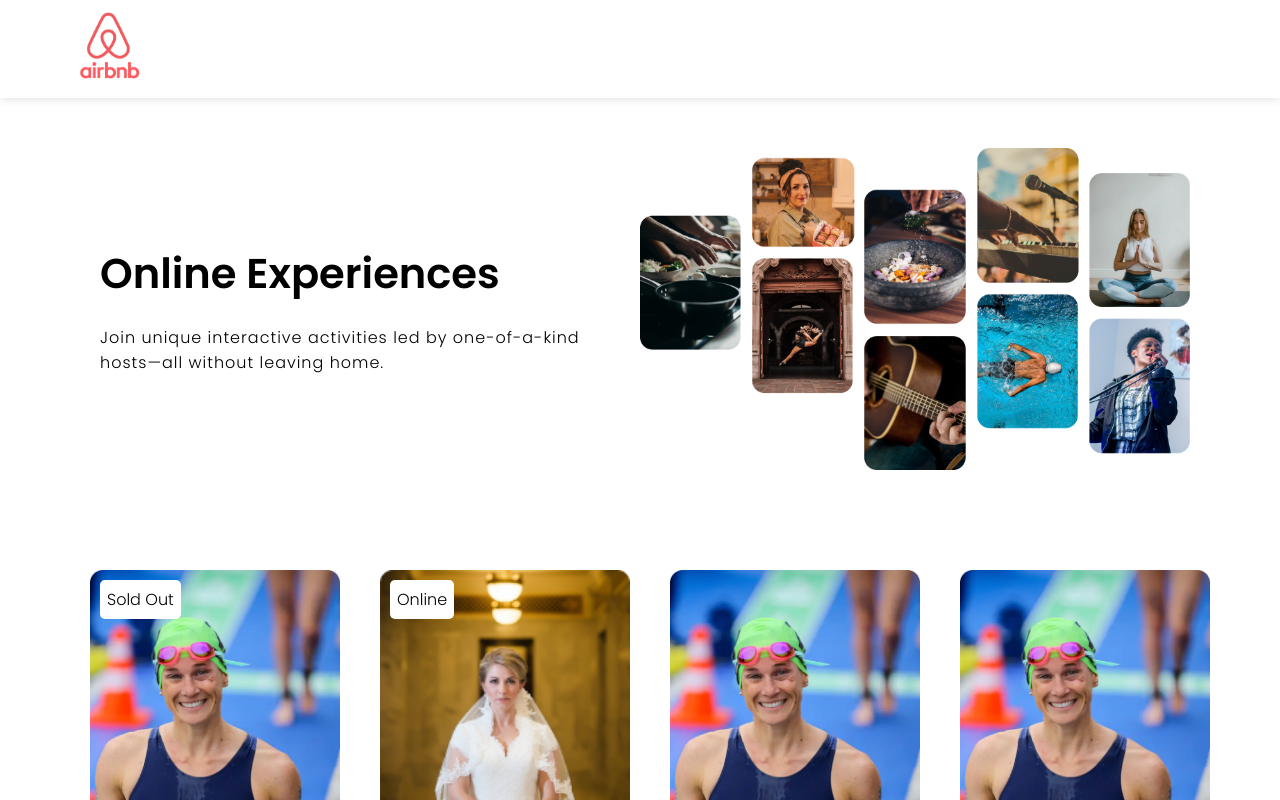
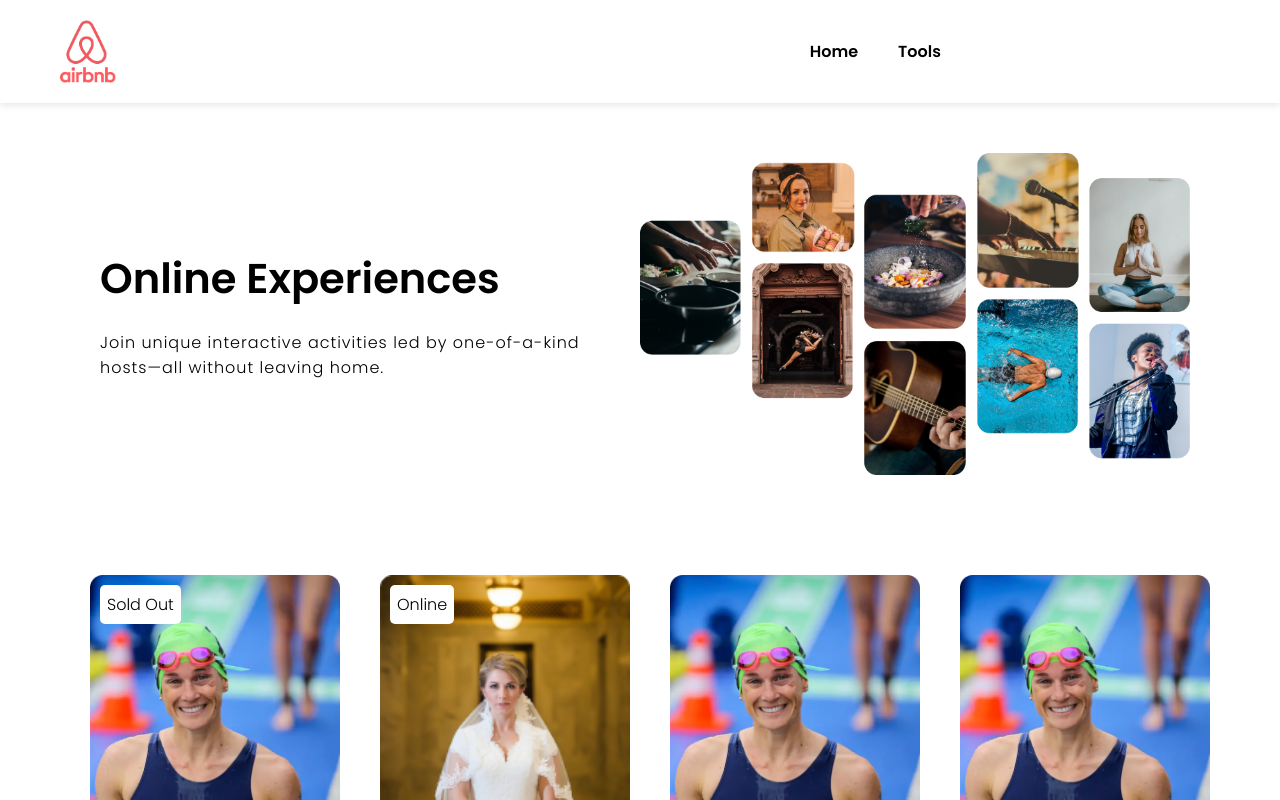
Before and after one commit to Shayan-git-tech/Scrimba-Airbnb-Clone, a React (Create React App) app: page / in a window 1280 px wide. Shown: the top 800 px of the page. Built offline with nearby package versions, Linux system fonts and the light colour scheme.

Commit message:
Added Meme Generator Component and make API Call

```diff
--- a/package.json
+++ b/package.json
@@ -2,7 +2,6 @@
   "name": "scrimba-airbnb-clone",
   "version": "0.1.0",
   "homepage": "https://shayan-git-tech.github.io/Scrimba-Airbnb-Clone/",
-
   "private": true,
   "dependencies": {
     "@fortawesome/free-solid-svg-icons": "^6.6.0",
@@ -12,9 +11,9 @@
     "@testing-library/user-event": "^13.5.0",
     "react": "^18.3.1",
     "react-dom": "^18.3.1",
+    "react-router-dom": "^6.27.0",
     "react-scripts": "5.0.1",
     "web-vitals": "^2.1.4"
-
   },
   "scripts": {
     "start": "react-scripts start",
@@ -22,7 +21,7 @@
     "test": "react-scripts test",
     "eject": "react-scripts eject",
     "predeploy": "npm run build",
-  "deploy": "gh-pages -d build"
+    "deploy": "gh-pages -d build"
   },
   "eslintConfig": {
     "extends": [
--- a/src/App.css
+++ b/src/App.css
@@ -6,23 +6,51 @@
 }
 
 header{
-  width: 100%;
+  width: clamp(300px, 100%);
   display: flex;
-
   align-items: center;
   padding: 10px;
   box-shadow: 0px 2.98256px 7.4564px rgba(0, 0, 0, 0.1);
 }
+nav{
+flex: 2;
+}
+nav ul{
+  list-style-type: none;
+  display: flex;
+  align-items: center;
+  justify-content: center;
+  gap: 40px;
+}
+nav ul li a{
+  color: black;
+  text-decoration: none;
+  transition: color 0.3s ease;
+  font-size: 1rem;
+  font-weight: 600;
+}
+nav ul li a:hover{
+  color: orangered;
+}
 .logo-container{
-  width: 100%;
-  margin: 0 auto;
-  max-width: 1200px;
+  flex: 1;
+  display: flex;
+  padding: 0.5rem;
+  cursor: pointer;
+}
+.logo-container a {
+  color: white;
+  text-decoration: none;
+  display: flex;
+  align-items: center;
+  flex: 1;
 }
 
 .logo{
-  width: 100px;
+  width: clamp(80px, 10vw, 100px);
   margin-left: 20px;
-  max-width: 100px;
+  aspect-ratio: 3/2;
+  object-fit: contain;
 }
 
 .section1{
@@ -133,3 +161,107 @@ header{
   font-weight: 300;
   letter-spacing: 1px;
 }
+
+
+/* Meme Generator Styles */
+
+.meme-generator{
+  padding: 2rem;
+}
+.meme-form {
+  display: grid;
+  grid-template-columns: repeat(2, 1fr);
+  gap: 1rem;
+  max-width: 600px;
+  width: 100%;
+  margin: 0 auto;
+  padding: 2rem;
+  border: 1px solid #ccc;
+  border-radius: 10px;
+}
+@media only screen and (max-width: 340px) {
+.meme-form{
+  grid-template-columns: 1fr;
+  padding: 1rem;
+}
+}
+
+.meme-form label {
+  display: flex;
+  flex-direction: column;
+  font-weight: bold;
+  font-size: 1rem;
+
+}
+
+.meme-form input {
+  padding: 20px;
+  border: 1px solid #ccc;
+  text-indent: 5px;
+  border-radius: 5px;
+  margin-top: 5px;
+  width: 100%;
+}
+
+
+.meme-form button {
+  grid-column: 1 / -1; /* Span the button across both columns */
+  padding: 10px 20px;
+  font-size: 1rem;
+  background: linear-gradient(90.41deg, #711F8D 1.14%, #A818DA 100%);
+  color: white;
+  border: none;
+  border-radius: 5px;
+  cursor: pointer;
+
+}
+
+.meme-form button:hover {
+  background: linear-gradient(180.41deg, #711F8D 1.14%, #A818DA 100%);
+}
+
+.meme-box{
+  width: 100%;
+  max-width: 600px;
+  position: relative;
+  margin: 1.2rem auto;
+}
+.meme-box img{
+object-fit: cover;
+aspect-ratio: auto;
+width: 100%;
+height: 100%
+}
+
+.meme--text {
+  position: absolute;
+  width: 80%;
+  text-align: center;
+  left: 50%;
+  transform: translateX(-50%);
+  margin: 15px 0;
+  padding: 0 5px;
+  font-family: impact, sans-serif;
+  font-size: 2em;
+  text-transform: uppercase;
+  color: white;
+  letter-spacing: 1px;
+  text-shadow:
+      2px 2px 0 #000,
+      -2px -2px 0 #000,
+      2px -2px 0 #000,
+      -2px 2px 0 #000,
+      0 2px 0 #000,
+      2px 0 0 #000,
+      0 -2px 0 #000,
+      -2px 0 0 #000,
+      2px 2px 5px #000;
+}
+
+.bottom {
+  bottom: 0;
+}
+
+.top {
+  top: 0;
+}
--- a/src/App.js
+++ b/src/App.js
@@ -1,24 +1,48 @@
 import './App.css';
 import Airbnb from './Components/Home/Airbnb.js';
 import Main from './Components/Home/Main.js'
+import MemeGenerator from './Components/MemeGenerator/MemeGenerator.js';
 import Header from './Components/Shared/Header.js';
+
+import {
+  HashRouter as Router,
+  Routes,
+  Route
+} from "react-router-dom";
+
+const airbnbLogo = `${process.env.PUBLIC_URL}/Images/Color-Airbnb-Logo.jpg`;
+const memeLogo = `${process.env.PUBLIC_URL}/Images/Troll Face.png`;
 function App() {
 
 
   return (
 
-
+<Router>
     <div>
-        <Header />
-        <Airbnb />
-
-        <Main />
 
 
-        </div>
+        <Routes>
+        <Route path="/" element={
+                    <>
+                        <Header logo={airbnbLogo} bgColor="white" />
+                        <Airbnb />
+                        <Main />
+                    </>
+                    }
+                     />
+
+        <Route path="/tools" element={
+          <>
+          <Header logo={memeLogo} bgColor="linear-gradient(90deg, #672290 10%, #A626D3 80%)" title="Meme Generator"/>
+          <MemeGenerator />
+          </>
+        }
+        />
+        </Routes>
 
 
-
+    </div>
+</Router>
 
 
   );
--- /dev/null
+++ b/src/Components/MemeGenerator/MemeGenerator.js
@@ -0,0 +1,60 @@
+import React, {useState, useEffect} from 'react';
+
+export default function MemeGenerator() {
+const [meme, setMeme] = useState({
+  topText: "",
+  bottomText: "",
+  randomImage: "http://i.imgflip.com/1bij.jpg"
+})
+
+const [allMeme, setAllMeme] = useState([])
+
+useEffect(()=>{
+  fetch("https://api.imgflip.com/get_memes")
+  .then(res => res.json())
+  .then(data => setAllMeme(data.data.memes))
+  .catch(error => console.error("Error fetching memes:", error));
+}, [])
+
+
+
+function getMemeImage() {
+  if (allMeme.length === 0) return;
+
+  const randomNumber = Math.floor(Math.random() * allMeme.length)
+  const url = allMeme[randomNumber].url
+  setMeme(prevMeme => ({
+      ...prevMeme,
+      randomImage: url
+  }))
+
+}
+
+function handleChange(event){
+  const {name, value} = event.target;
+  setMeme(prevMeme => ({
+     ...prevMeme,
+      [name]: value
+  }))
+}
+  return (
+    <div className='meme-generator'>
+    <div className="meme-form">
+    <label htmlFor="topText">Top Text
+    <input type="text" name="topText" placeholder="Shut up" id="topText" onChange={handleChange} value={meme.topText}  />
+    </label>
+
+    <label htmlFor="bottomText">Bottom Text
+    <input type="text" name="bottomText" placeholder="And take my money" id="bottomText" onChange={handleChange} value={meme.bottomText} />
+    </label>
+
+    <button type="submit" onClick={getMemeImage}>Get a new Meme Image 🖼</button>
+    </div>
+    <div className='meme-box' >
+        <img src={meme.randomImage} alt="Meme" className='meme-image'/>
+        <h2 className="meme--text top">{meme.topText}</h2>
+        <h2 className="meme--text bottom">{meme.bottomText}</h2>
+    </div>
+    </div>
+  )
+}
--- a/src/Components/Shared/Header.js
+++ b/src/Components/Shared/Header.js
@@ -1,11 +1,20 @@
 import React from 'react'
-
-export default function Header() {
+import { Link } from 'react-router-dom';
+export default function Header({logo, bgColor, title}) {
     return (
-      <header>
+      <header style={{background: `${bgColor}`}}>
       <div className='logo-container'>
-      <img src={`${process.env.PUBLIC_URL}/Images/Color-Airbnb-Logo.jpg`} alt="Logo" className='logo'/>
+      <Link to="/">
+      <img src={logo} alt="Logo" className='logo'/>
+      <span>{title}</span>
+      </Link>
       </div>
+      <nav className="navbar">
+        <ul>
+          <li className="nav-item"><Link to="/">Home</Link></li>
+          <li className="nav-item"><Link to="/tools">Tools</Link></li>
+        </ul>
+      </nav>
     </header>
     );
   }
```
Also changed, not shown: public/Images/Troll Face.png (added), 1 other file (tests, documents, lock files or other folders).
